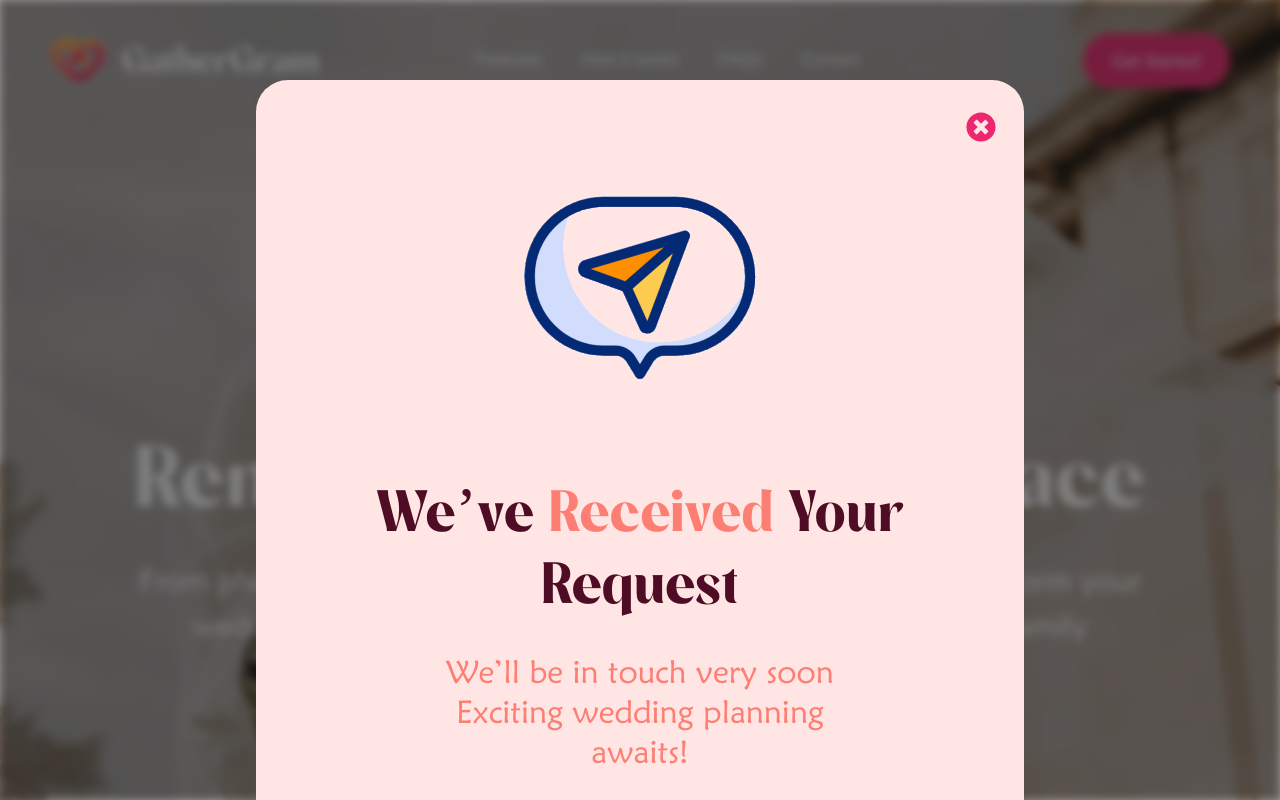
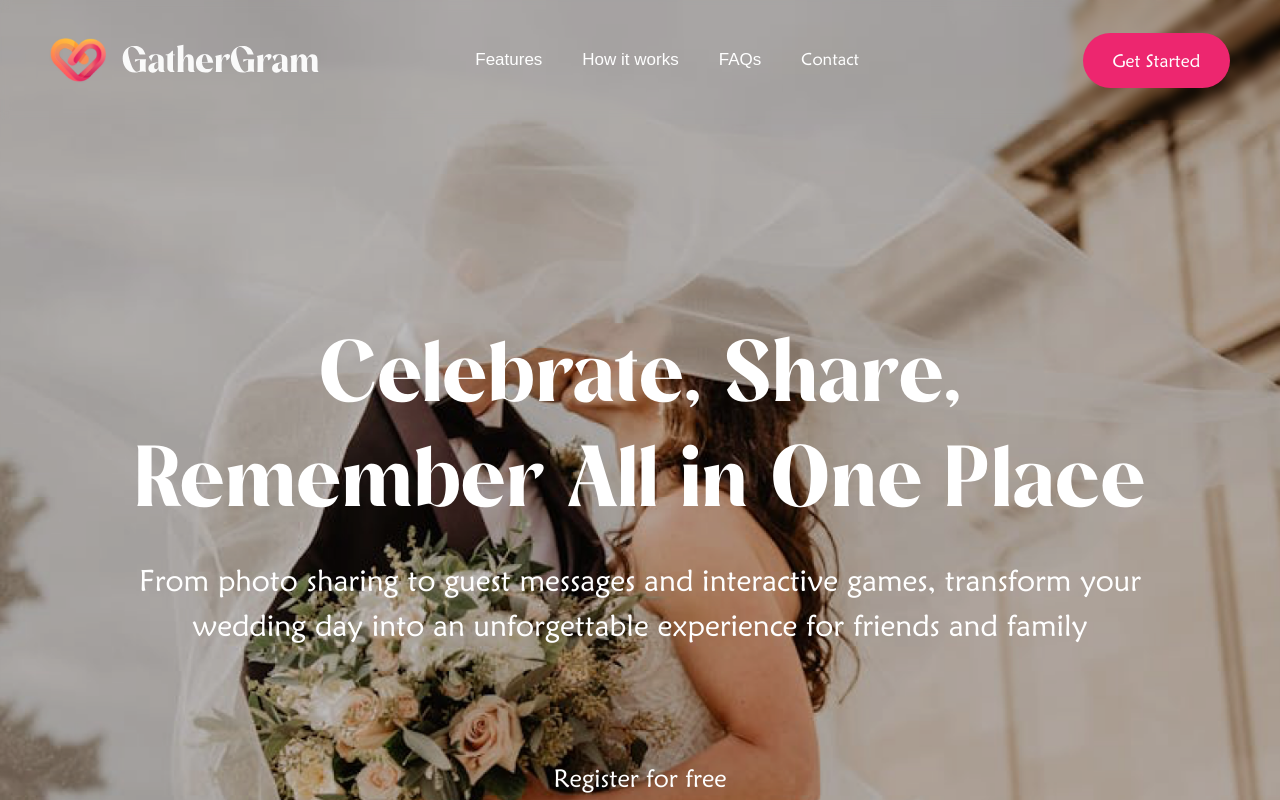
Before and after one commit to okafohenry/upwork, a Next.js app: page / in a window 1280 px wide. Shown: the top 800 px of the page. Built offline with nearby package versions, Linux system fonts and the light colour scheme.

Commit message:
success form state correction

```diff
--- a/src/components/nav/index.jsx
+++ b/src/components/nav/index.jsx
@@ -11,7 +11,7 @@ import SuccessNotification from "../contact-form/SuccessNotification";
 
 export default function Nav({ isModalOpen, closeModal, openModal }) {
     const [ toggleDropdown, setToggleDropdown ] = useState(false)
-    const [ isEmailSent, setIsEmailSent ] = useState(true)
+    const [ isEmailSent, setIsEmailSent ] = useState(false)
 
     return (
         <>
```
